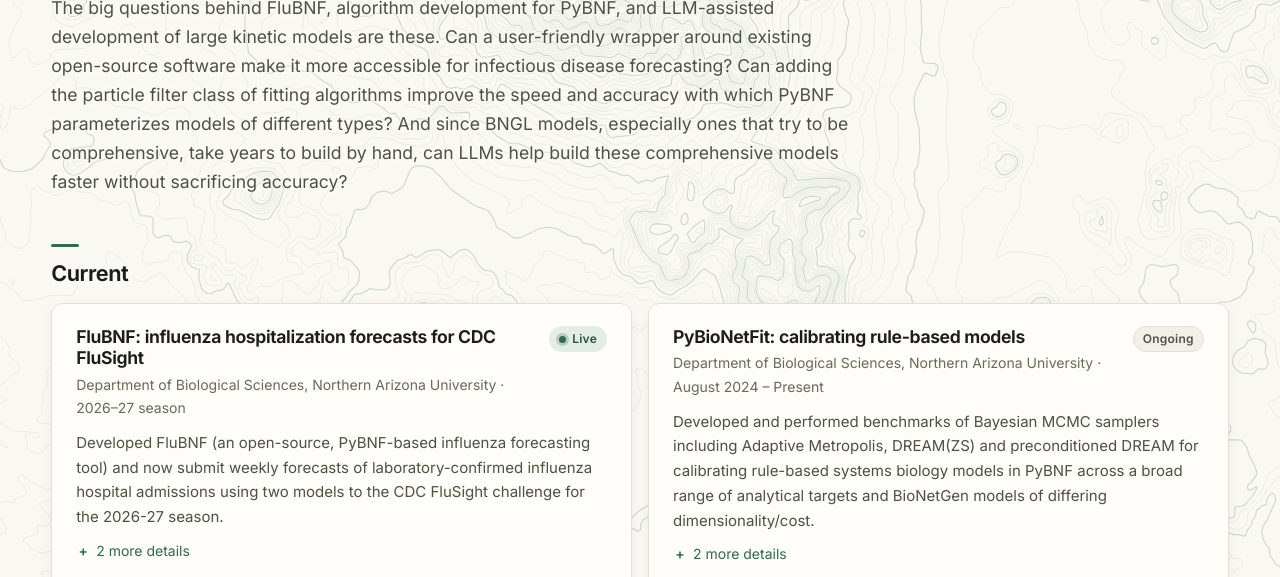
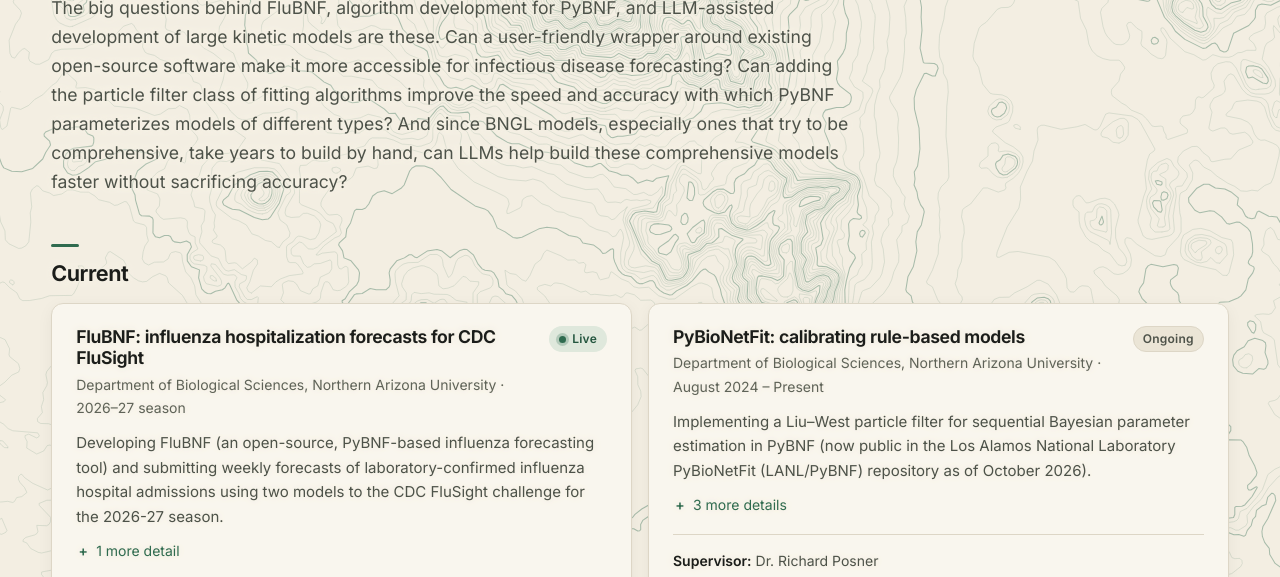
Before and after one commit to elyfmiller/elyfmiller.github.io, a plain HTML site: page research.html in a window 1280 px wide. Shown: the part 219-796 px from the top of the page. Drawn offline with Linux system fonts and the light colour scheme.

Commit message:
Paper-toned light theme with stronger contours; particle filter leads the PyBNF entry; ongoing work in present tense
- Light theme: warmer, less bright background and cards, darker grey text to
  keep contrast, contour lines stronger
- Research: the Liu-West particle filter line moves from FluBNF to the top of
  the PyBNF entry
- Research and CV: FluBNF, MCMC samplers, BNGsim suite and supplement, particle
  filter and Slurm pipelines described as ongoing

```diff
--- a/assets/css/site.css
+++ b/assets/css/site.css
@@ -26,24 +26,24 @@
    surfaces (scripts: dataviz validate_palette.js). */
 :root {
   color-scheme: light;
-  --bg: #faf8f3;
-  --surface: #f2efe7;
-  --card: #fffdf9;
+  --bg: #f3eee2;
+  --surface: #ebe5d6;
+  --card: #f9f6ee;
   --ink: #1b1d1a;
   --ink-2: #4d5249;
-  --muted: #676b60;
-  --rule: #e4e0d5;
-  --rule-2: #d5d0c2;
+  --muted: #5f6358;
+  --rule: #ddd6c6;
+  --rule-2: #cdc5b3;
   --accent: #2f6b4f;          /* the one accent: pine */
-  --accent-soft: #e4ede5;
+  --accent-soft: #dfe8dc;
   --accent-ink: #24563f;
   --todo: #7c7f75;
   --shadow: 0 1px 2px rgb(40 36 20 / 0.04), 0 4px 16px rgb(40 36 20 / 0.05);
 
   /* chart roles (validated categorical slots 1-3 + neutral baseline) */
-  --chart-surface: #faf8f3;
-  --grid: #ebe7dc;
-  --axis: #c6c1b3;
+  --chart-surface: #f3eee2;
+  --grid: #e3ddcf;
+  --axis: #bdb6a5;
   --obs: #1b1d1a;
   --s-oracle: #2a78d6;
   --s-groundhog: #eb6834;
@@ -54,10 +54,10 @@
      same in both themes, and its colourblind-safe alternative */
   --cat-0: #2e7d4f; --cat-1: #7fc97f; --cat-2: #b9b09b; --cat-3: #e8a33d; --cat-4: #c0392b;
   --cvd-0: #2c7bb6; --cvd-1: #abd9e9; --cvd-2: #b9b09b; --cvd-3: #fdae61; --cvd-4: #d7191c;
-  --map-nodata: #dcd8cd;
+  --map-nodata: #d6d0c2;
 
   /* background contours (assets/img/topo.svg) */
-  --topo-ink: rgb(47 107 79 / 0.24);
+  --topo-ink: rgb(47 107 79 / 0.38);
 
   --font: "Inter", "Inter Fallback", system-ui, -apple-system, "Segoe UI", Roboto, sans-serif;
   --measure: 46rem;
--- a/research.html
+++ b/research.html
@@ -63,11 +63,10 @@
           <p class="meta">Department of Biological Sciences, Northern Arizona University · 2026–27 season</p></div>
         <span class="badge live">Live</span>
       </div>
-      <p class="lead">Developed FluBNF (an open-source, PyBNF-based influenza forecasting tool) and now submit weekly forecasts of laboratory-confirmed influenza hospital admissions using two models to the CDC FluSight challenge for the 2026-27 season.</p>
+      <p class="lead">Developing FluBNF (an open-source, PyBNF-based influenza forecasting tool) and submitting weekly forecasts of laboratory-confirmed influenza hospital admissions using two models to the CDC FluSight challenge for the 2026-27 season.</p>
       <details class="more">
-        <summary><span class="closed">2 more details</span><span class="opened">Show less</span></summary>
+        <summary><span class="closed">1 more detail</span><span class="opened">Show less</span></summary>
         <ul>
-          <li>Implemented a Liu–West particle filter for sequential Bayesian parameter estimation in PyBNF (now public in the Los Alamos National Laboratory PyBioNetFit (LANL/PyBNF) repository as of October 2026).</li>
           <li>Developing and validating a Python curve fitting framework (PyBioNetFit/PyBNF) to forecast transmissible diseases including Influenza using custom SIR models to real-world epidemiological data.</li>
         </ul>
       </details>
@@ -88,12 +87,13 @@
           <p class="meta">Department of Biological Sciences, Northern Arizona University · August 2024 – Present</p></div>
         <span class="badge">Ongoing</span>
       </div>
-      <p class="lead">Developed and performed benchmarks of Bayesian MCMC samplers including Adaptive Metropolis, DREAM(ZS) and preconditioned DREAM for calibrating rule-based systems biology models in PyBNF across a broad range of analytical targets and BioNetGen models of differing dimensionality/cost.</p>
+      <p class="lead">Implementing a Liu–West particle filter for sequential Bayesian parameter estimation in PyBNF (now public in the Los Alamos National Laboratory PyBioNetFit (LANL/PyBNF) repository as of October 2026).</p>
       <details class="more">
-        <summary><span class="closed">2 more details</span><span class="opened">Show less</span></summary>
+        <summary><span class="closed">3 more details</span><span class="opened">Show less</span></summary>
         <ul>
+          <li>Developing and benchmarking Bayesian MCMC samplers including Adaptive Metropolis, DREAM(ZS) and preconditioned DREAM for calibrating rule-based systems biology models in PyBNF across a broad range of analytical targets and BioNetGen models of differing dimensionality/cost.</li>
           <li>Automated and improved a previously manual MEK isoform signaling model (reaching faster convergence and improved fits to data). Manuscript published in <a href="https://doi.org/10.3389/fimmu.2026.1663008"><em>Frontiers (2026).</em></a></li>
-          <li>Built Slurm-based pipelines on the NAU Monsoon high-performance computing cluster, enabling multi-day parallel sampling runs. This includes resumable checkpoints, automated result collection, and failure diagnostics.</li>
+          <li>Building Slurm-based pipelines on the NAU Monsoon high-performance computing cluster, enabling multi-day parallel sampling runs. This includes resumable checkpoints, automated result collection, and failure diagnostics.</li>
         </ul>
       </details>
       <div class="project-foot">
@@ -110,11 +110,11 @@
           <p class="meta">With the Hlavacek group, Los Alamos National Laboratory</p></div>
         <span class="badge">Manuscript in prep</span>
       </div>
-      <p class="lead">Designed and implemented a multi-engine benchmark suite for BNGsim (an open-sourced C++17 simulation engine for BioNetGen rule-based models) to evaluate and compare the performance of other simulators, including libRoadRunner, AMICI, COPASI, and SciPy, across deterministic, stochastic, network-free, steady-state, and forward-sensitivity analyses on increasing numbers of species, from several up to thousands.</p>
+      <p class="lead">Designing and implementing a multi-engine benchmark suite for BNGsim (an open-sourced C++17 simulation engine for BioNetGen rule-based models) to evaluate and compare the performance of other simulators, including libRoadRunner, AMICI, COPASI, and SciPy, across deterministic, stochastic, network-free, steady-state, and forward-sensitivity analyses on increasing numbers of species, from several up to thousands.</p>
       <details class="more">
         <summary><span class="closed">1 more detail</span><span class="opened">Show less</span></summary>
         <ul>
-          <li>Authored the supplementary materials for the associated BNGsim benchmarking manuscript (in preparation) with the Hlavacek group at Los Alamos National Laboratory.</li>
+          <li>Authoring the supplementary materials for the associated BNGsim benchmarking manuscript (in preparation) with the Hlavacek group at Los Alamos National Laboratory.</li>
         </ul>
       </details>
     </article>
```
Also changed, not shown: cv.html (+6 -6 lines), site.webmanifest.
